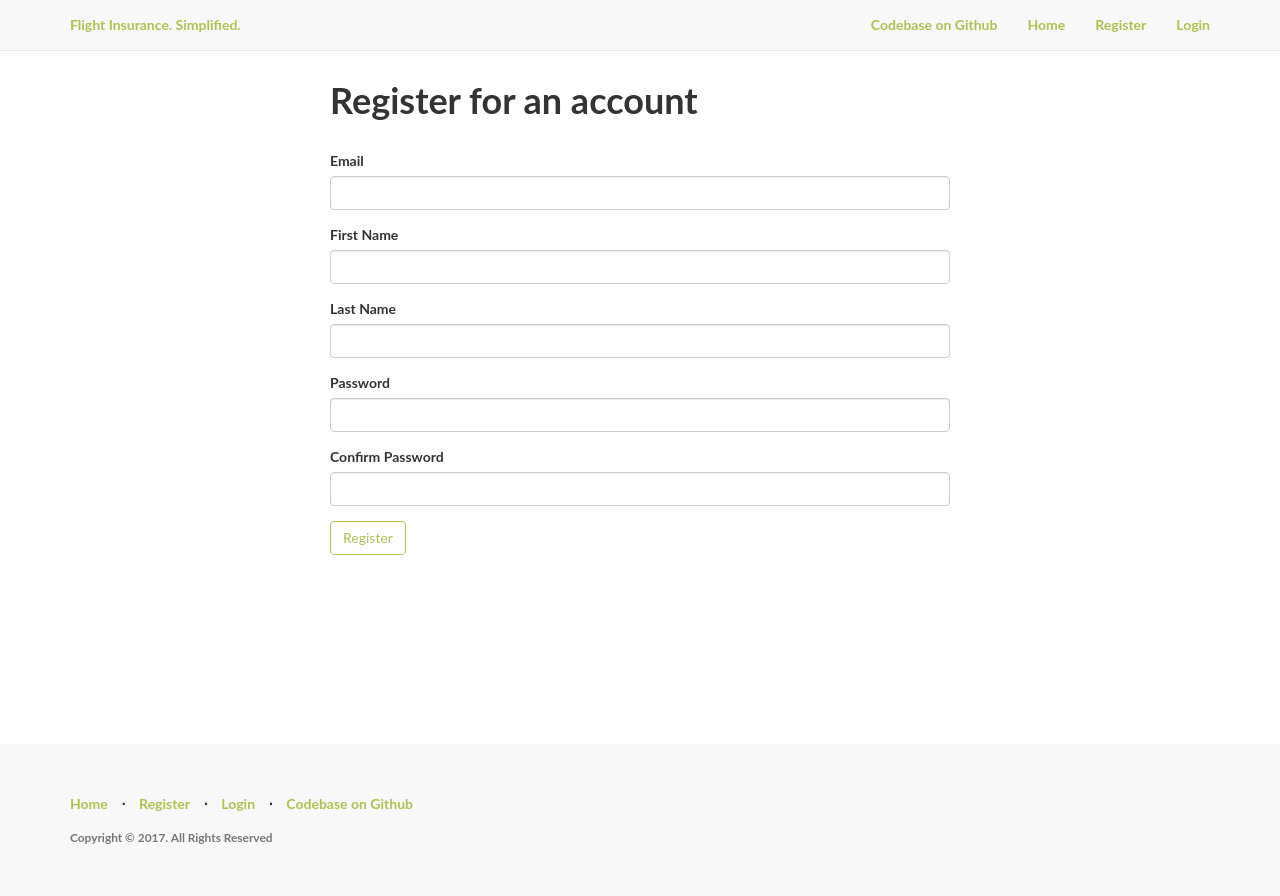
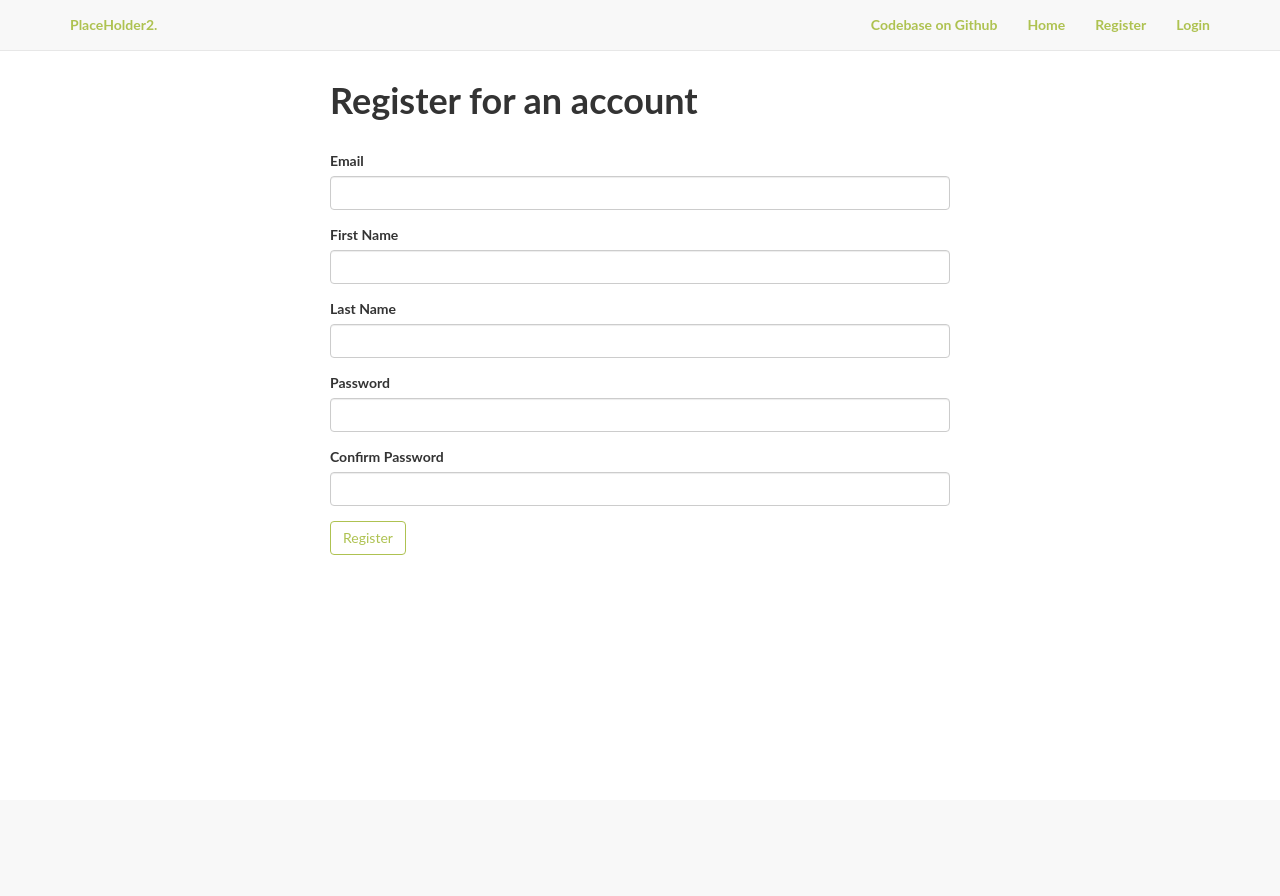
Before and after one commit to vineetchawla/ticket_system, a Flask app: page /register in a window 1280 px wide. After the commit the page ends 555 px from the top, so only its background shows below. Run offline with Flask 2, Linux system fonts and the light colour scheme; parts of the project's set-up code (start-up, migrations or seed data) failed here and were passed over; some libraries are stand-ins or nearby versions.

Commit message:
Added base template for HTML files

```diff
--- a/ticket_app/templates/base.html
+++ b/ticket_app/templates/base.html
@@ -3,20 +3,7 @@
 <!DOCTYPE html>
 <html lang="en">
 <head>
-    <!-- Global site tag (gtag.js) - Google Analytics -->
-    <script async src="https://www.googletagmanager.com/gtag/js?id=UA-108221983-1"></script>
-    <script>
-    window.dataLayer = window.dataLayer || [];
-    function gtag(){dataLayer.push(arguments);}
-    gtag('js', new Date());
-
-    gtag('config', 'UA-108221983-1');
-    </script>
-
-    <link rel="stylesheet" href="//code.jquery.com/ui/1.12.1/themes/base/jquery-ui.css">
-    <script src="https://code.jquery.com/jquery-1.12.4.js"></script>
-    <script src="https://code.jquery.com/ui/1.12.1/jquery-ui.js"></script>
-    <title>{{ title }} | Flight Insurance. Reborn.</title>
+    <title>{{ title }} | PlaceHolder1.</title>
     <link href="https://maxcdn.bootstrapcdn.com/bootstrap/3.3.7/css/bootstrap.min.css" rel="stylesheet">
     <link href="{{ url_for('static', filename='css/style.css') }}" rel="stylesheet">
     <link href="https://maxcdn.bootstrapcdn.com/font-awesome/4.7.0/css/font-awesome.min.css" rel="stylesheet">
@@ -32,18 +19,13 @@
                   <span class="icon-bar"></span>
                   <span class="icon-bar"></span>
               </button>
-              <a class="navbar-brand topnav" href="{{ url_for('home.homepage') }}">Flight Insurance. Simplified.</a>
+              <a class="navbar-brand topnav" href="{{ url_for('home.homepage') }}">PlaceHolder2.</a>
           </div>
           <div class="collapse navbar-collapse" id="bs-example-navbar-collapse-1">
               <ul class="nav navbar-nav navbar-right">
                   <li><a href="https://www.github.com/vineetchawla/InsuranceWebApp2">Codebase on Github</a></li>
                   {% if current_user.is_authenticated %}
-                    {% if current_user.is_admin %}
-                        <li><a href="{{ url_for('home.admin_dashboard') }}">Dashboard</a></li>
-                        <li><a href="#">Users</a></li>
-                    {% else %}
                     <li><a href="{{ url_for('home.dashboard') }}">Dashboard</a></li>
-                    {% endif %}
                     <li><a href="{{ url_for('auth.logout') }}">Logout</a></li>
                     <li><a><i class="fa fa-user"></i>  Hi, {{ current_user.first_name }}!</a></li>
                   {% else %}
@@ -60,27 +42,5 @@
       {% endblock %}
       <div class="push"></div>
     </div>
-    <footer>
-        <div class="container">
-            <div class="row">
-                <div class="col-lg-12">
-                    <ul class="list-inline">
-                        <li><a href="{{ url_for('home.homepage') }}">Home</a></li>
-                        <li class="footer-menu-divider">⋅</li>
-                        {% if current_user.is_authenticated %}
-                          <li><a href="{{ url_for('auth.logout') }}">Logout</a></li>
-                        {% else %}
-                          <li><a href="{{ url_for('auth.register') }}">Register</a></li>
-                          <li class="footer-menu-divider">⋅</li>
-                          <li><a href="{{ url_for('auth.login') }}">Login</a></li>
-                        {% endif %}
-                        <li class="footer-menu-divider">⋅</li>
-                        <li><a href="https://www.github.com/vineetchawla/InsuranceWebApp2">Codebase on Github</a></li>
-                    </ul>
-                    <p class="copyright text-muted small">Copyright © 2017. All Rights Reserved</p>
-                </div>
-            </div>
-        </div>
-    </footer>
 </body>
 </html>
```
Lines whose indentation alone changed are shown as unchanged.
